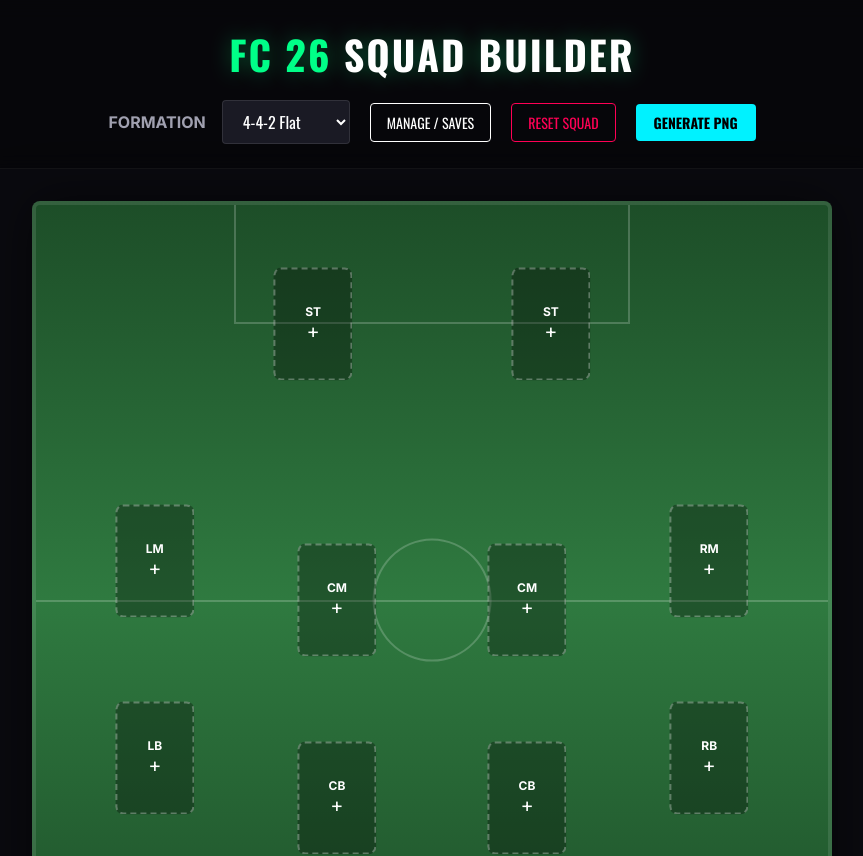
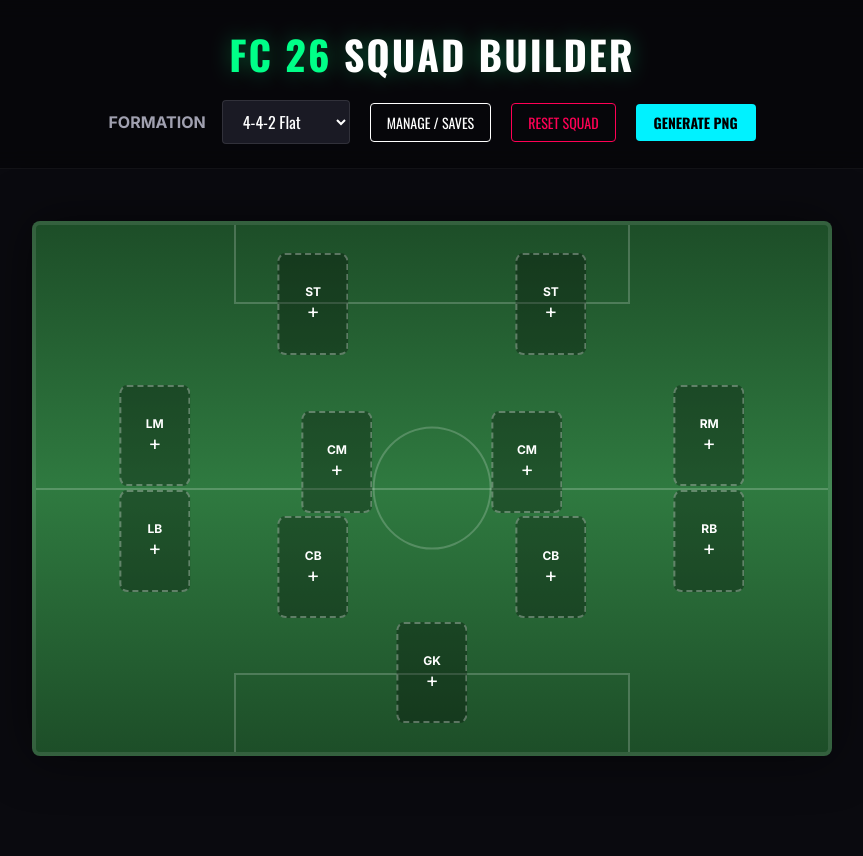
Before and after one commit to soccer-squad/soccer-squad, a React (Vite) app: page / in a window 1280 px wide. Shown: the top 856 px of the page, without its empty margins (208-1071 px from the left). Built offline with nearby package versions, Linux system fonts and the light colour scheme.

Commit message:
feat: Implement letter-sized image export with refined player positioning and adjusted player icon sizes on the pitch.

```diff
--- a/src/App.jsx
+++ b/src/App.jsx
@@ -54,33 +54,38 @@
   };
 
   const handleDownload = async () => {
-    const pitch = document.getElementById('pitch-container');
+    const pitch = document.getElementById('export-area');
     if (!pitch) return;
 
     setIsGenerating(true);
     setDownloadUrl(null);
-    setStatusMessage('Rendering High-Res...');
+    setStatusMessage('Rendering High-Res (Letter)...');
 
-    // 1. Prepare styling for capture
-    // To fix blurriness, we scale up.
-    // To fix alignment, we lock margins and position in the cloned node.
-    const scale = 2; // 2x resolution
-    const width = pitch.offsetWidth;
-    const height = pitch.offsetHeight;
+    // Letter size (8.5 x 11) proportions
+    // Target width for capture is 850px, height 1100px (100 DPI base)
+    // Then we scale by 'scale' for high quality
+    const targetWidth = 850;
+    const targetHeight = 1100;
+    const scale = 2; // 2x resolution (1700 x 2200)
 
     // Force styles during capture
     const options = {
       quality: 0.95,
-      width: width * scale,
-      height: height * scale,
-      bgcolor: '#ffffff',
+      width: targetWidth * scale,
+      height: targetHeight * scale,
+      bgcolor: '#0f0f0f', // Dark background matching app
       style: {
         transform: `scale(${scale})`,
         transformOrigin: 'top left',
-        width: `${width}px`,
-        height: `${height}px`,
-        margin: '0', // Reset margins to fix shift
-        left: '0',  // Reset position
+        width: `${targetWidth}px`,
+        height: `${targetHeight}px`,
+        padding: '40px',
+        display: 'flex',
+        flexDirection: 'column',
+        alignItems: 'center',
+        justifyContent: 'center',
+        margin: '0',
+        left: '0',
         top: '0'
       },
       cacheBust: true,
@@ -176,6 +181,15 @@
 
       <main style={{ flex: 1, padding: '2rem', display: 'flex', flexDirection: 'column', alignItems: 'center' }}>
 
+        <div id="export-area" style={{
+          width: '850px', // Letter Width
+          minHeight: '1100px', // Letter Height
+          display: 'flex',
+          flexDirection: 'column',
+          alignItems: 'center',
+          padding: '20px',
+          background: 'transparent' // Capture uses its own bgcolor
+        }}>
           {/* Squad Statistics Panel */}
           {squadStats && (
             <SquadStats stats={squadStats} chemistry={chemistry} />
@@ -187,8 +201,8 @@
             onPositionClick={handlePositionClick}
             onRemovePlayer={removePlayer}
             onEditPlayer={(posId) => setEditingPosition(posId)}
-
           />
+        </div>
       </main>
 
       {/* Manual Download Modal */}
--- a/src/components/Pitch.jsx
+++ b/src/components/Pitch.jsx
@@ -49,7 +49,7 @@
                             top: `${pos.top}%`,
                             transform: 'translate(-50%, -50%)',
                             zIndex: 10,
-                            width: player ? '14%' : '10%', // Larger if occupied
+                            width: player ? '12.5%' : '9%', // Slightly smaller to prevent overlap
                             aspectRatio: '0.7',
                             transition: 'all 0.3s ease'
                         }}
--- a/src/data/formations.js
+++ b/src/data/formations.js
@@ -6,15 +6,15 @@
     '4-4-2': {
         name: '4-4-2 Flat',
         positions: [
-            { id: 'gk', label: 'GK', left: 50, top: 93 },
-            { id: 'lb', label: 'LB', left: 15, top: 70 },
-            { id: 'lcb', label: 'CB', left: 38, top: 75 },
-            { id: 'rcb', label: 'CB', left: 62, top: 75 },
-            { id: 'rb', label: 'RB', left: 85, top: 70 },
-            { id: 'lm', label: 'LM', left: 15, top: 45 },
-            { id: 'lcm', label: 'CM', left: 38, top: 50 },
-            { id: 'rcm', label: 'CM', left: 62, top: 50 },
-            { id: 'rm', label: 'RM', left: 85, top: 45 },
+            { id: 'gk', label: 'GK', left: 50, top: 85 },
+            { id: 'lb', label: 'LB', left: 15, top: 60 },
+            { id: 'lcb', label: 'CB', left: 35, top: 65 },
+            { id: 'rcb', label: 'CB', left: 65, top: 65 },
+            { id: 'rb', label: 'RB', left: 85, top: 60 },
+            { id: 'lm', label: 'LM', left: 15, top: 40 },
+            { id: 'lcm', label: 'CM', left: 38, top: 45 },
+            { id: 'rcm', label: 'CM', left: 62, top: 45 },
+            { id: 'rm', label: 'RM', left: 85, top: 40 },
             { id: 'lst', label: 'ST', left: 35, top: 15 },
             { id: 'rst', label: 'ST', left: 65, top: 15 },
         ]
@@ -22,14 +22,14 @@
     '4-3-3': {
         name: '4-3-3 Attack',
         positions: [
-            { id: 'gk', label: 'GK', left: 50, top: 93 },
-            { id: 'lb', label: 'LB', left: 15, top: 70 },
-            { id: 'lcb', label: 'CB', left: 38, top: 75 },
-            { id: 'rcb', label: 'CB', left: 62, top: 75 },
-            { id: 'rb', label: 'RB', left: 85, top: 70 },
-            { id: 'lcm', label: 'CM', left: 30, top: 50 },
-            { id: 'cam', label: 'CAM', left: 50, top: 40 },
-            { id: 'rcm', label: 'CM', left: 70, top: 50 },
+            { id: 'gk', label: 'GK', left: 50, top: 85 },
+            { id: 'lb', label: 'LB', left: 15, top: 60 },
+            { id: 'lcb', label: 'CB', left: 35, top: 65 },
+            { id: 'rcb', label: 'CB', left: 65, top: 65 },
+            { id: 'rb', label: 'RB', left: 85, top: 60 },
+            { id: 'lcm', label: 'CM', left: 30, top: 45 },
+            { id: 'cam', label: 'CAM', left: 50, top: 50 },
+            { id: 'rcm', label: 'CM', left: 70, top: 45 },
             { id: 'lw', label: 'LW', left: 15, top: 20 },
             { id: 'st', label: 'ST', left: 50, top: 15 },
             { id: 'rw', label: 'RW', left: 85, top: 20 },
@@ -38,15 +38,15 @@
     '3-5-2': {
         name: '3-5-2',
         positions: [
-            { id: 'gk', label: 'GK', left: 50, top: 93 },
-            { id: 'lcb', label: 'CB', left: 25, top: 75 },
-            { id: 'cb', label: 'CB', left: 50, top: 80 },
-            { id: 'rcb', label: 'CB', left: 75, top: 75 },
-            { id: 'lm', label: 'LM', left: 10, top: 50 },
-            { id: 'ldm', label: 'CDM', left: 35, top: 60 },
-            { id: 'rdm', label: 'CDM', left: 65, top: 60 },
-            { id: 'cam', label: 'CAM', left: 50, top: 40 },
-            { id: 'rm', label: 'RM', left: 90, top: 50 },
+            { id: 'gk', label: 'GK', left: 50, top: 85 },
+            { id: 'lcb', label: 'CB', left: 30, top: 65 },
+            { id: 'cb', label: 'CB', left: 50, top: 70 },
+            { id: 'rcb', label: 'CB', left: 70, top: 65 },
+            { id: 'lm', label: 'LM', left: 10, top: 40 },
+            { id: 'ldm', label: 'CDM', left: 35, top: 55 },
+            { id: 'rdm', label: 'CDM', left: 65, top: 55 },
+            { id: 'cam', label: 'CAM', left: 50, top: 45 },
+            { id: 'rm', label: 'RM', left: 90, top: 40 },
             { id: 'lst', label: 'ST', left: 35, top: 15 },
             { id: 'rst', label: 'ST', left: 65, top: 15 },
         ]
```
Lines whose indentation alone changed are shown as unchanged.
